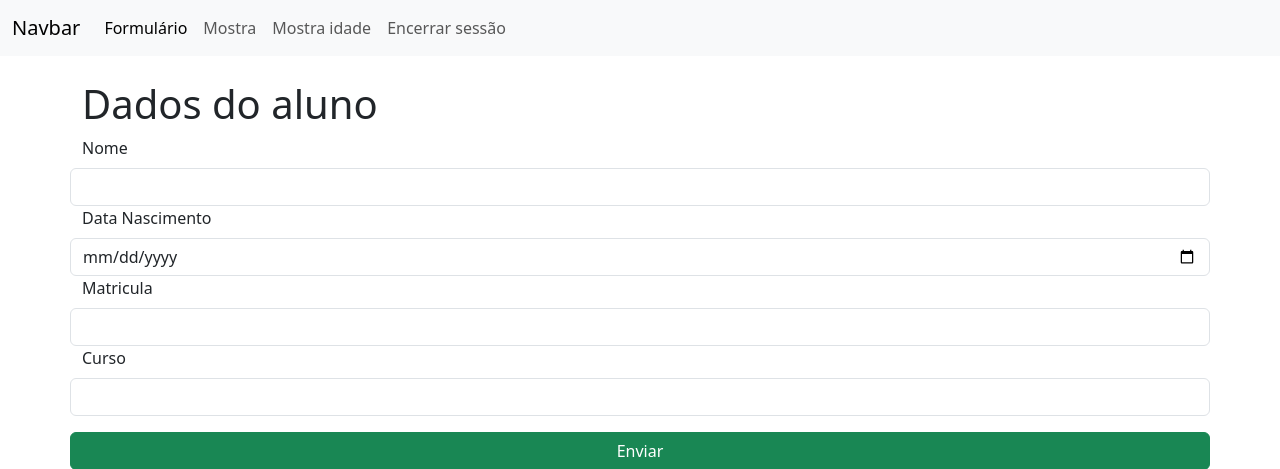
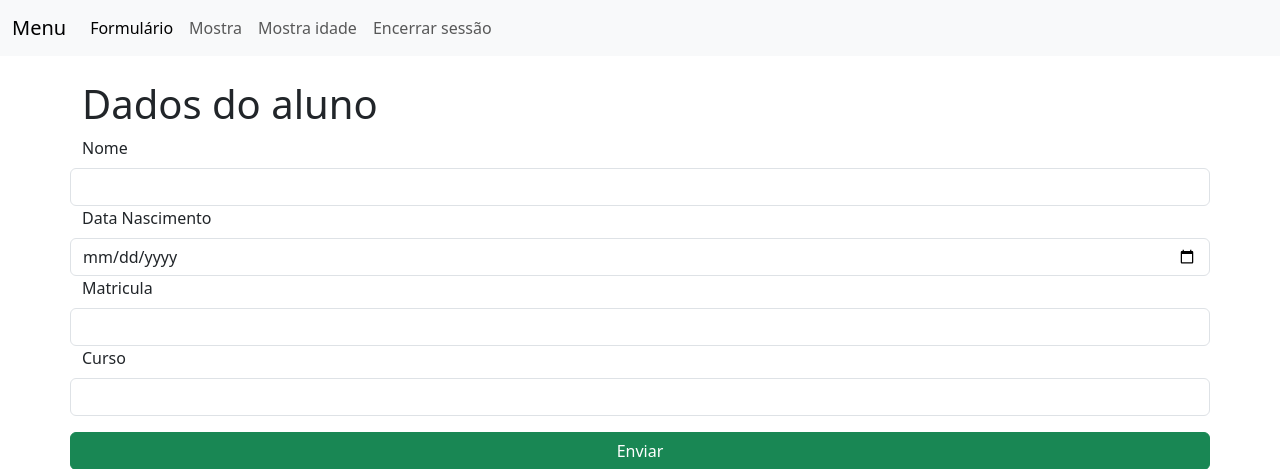
Before and after one commit to daniellucas04/web-development-2, a PHP site: page /formulario.php in a window 1280 px wide. Shown: the top 469 px of the page. Run offline with PHP 8.4, Linux system fonts and the light colour scheme.

Commit message:
correções na aula-04

```diff
--- a/aula-04/menu.php
+++ b/aula-04/menu.php
@@ -1,6 +1,6 @@
 <nav class="navbar navbar-expand-lg bg-body-tertiary">
   <div class="container-fluid">
-    <a class="navbar-brand" href="#">Navbar</a>
+    <a class="navbar-brand" href="#">Menu</a>
     <button class="navbar-toggler" type="button" data-bs-toggle="collapse" data-bs-target="#navbarNav" aria-controls="navbarNav" aria-expanded="false" aria-label="Toggle navigation">
       <span class="navbar-toggler-icon"></span>
     </button>
--- a/aula-04/mostra.php
+++ b/aula-04/mostra.php
@@ -21,6 +21,7 @@
         if(isset($_SESSION['aluno'])):
             $aluno = unserialize($_SESSION['aluno']);
         ?>
+        <div class="col d-flex justify-content-center">
             <div class="card" style="width: 18rem;">
                 <div class="card-body">
                     <h3 class="card-title text-center"><?= $aluno->getNome(); ?></h3>
@@ -33,6 +34,7 @@
                     </p>
                 </div>
             </div>
+        </div>
         <?php
         else:
             header('Location: formulario.php');
```
Lines whose indentation alone changed are shown as unchanged.
